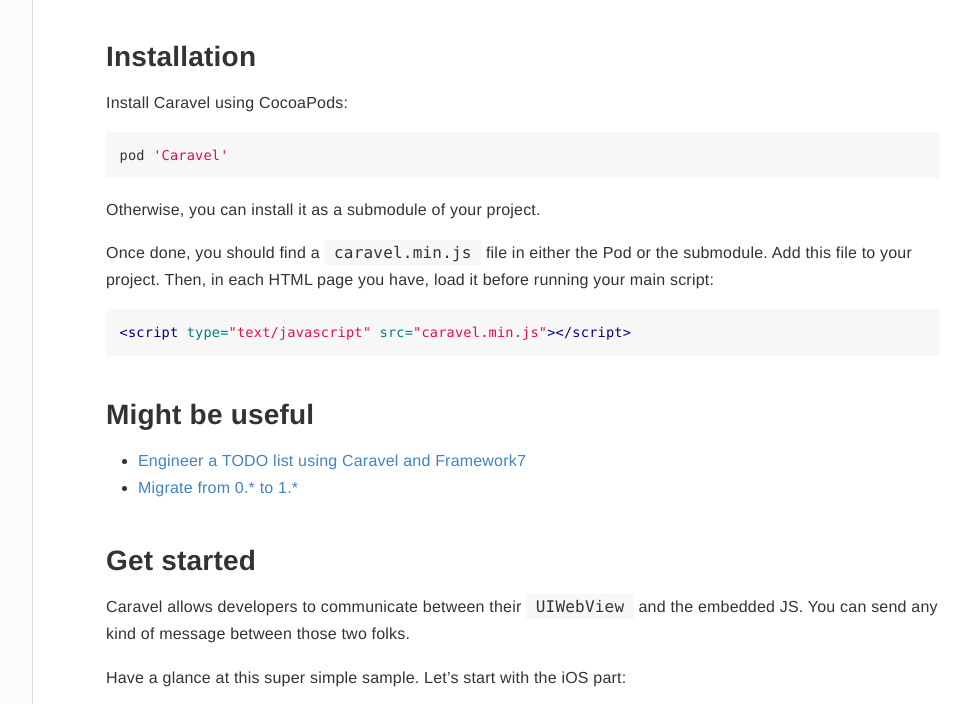
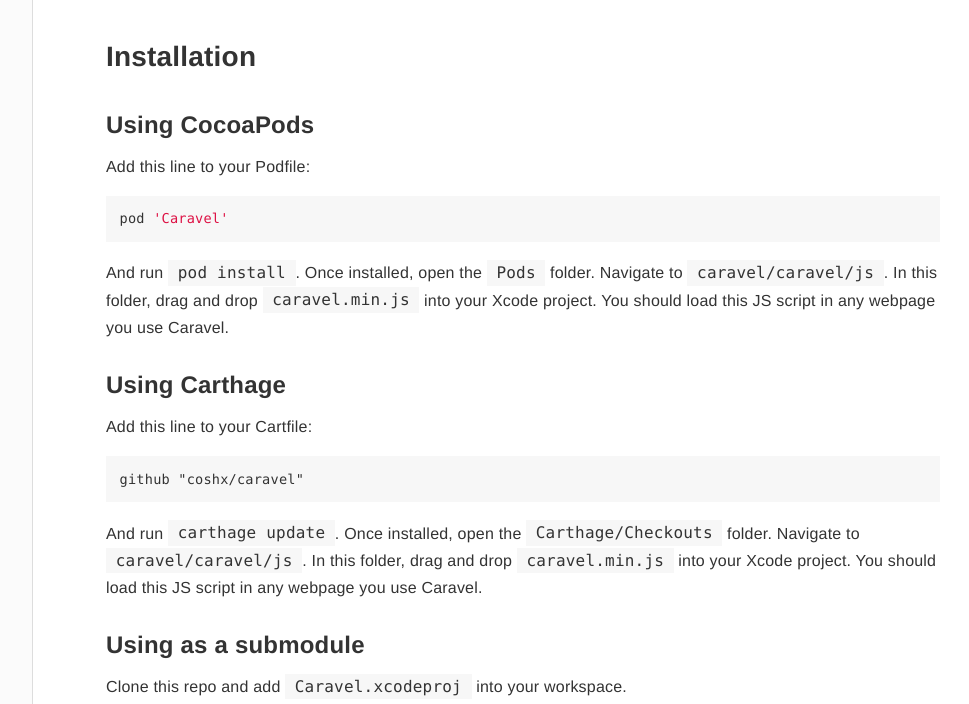
Before and after one commit to coshx/caravel, a plain HTML site: page index.html in a window 1280 px wide. Shown: the part 1748-2452 px from the top of the page, without its empty margins (267-1236 px from the left). Drawn offline with Linux system fonts and the light colour scheme.

Commit message:
Tue Jan 19 19:02:16 PST 2016

```diff
--- a/index.html
+++ b/index.html
@@ -109,16 +109,23 @@
 </ul></li>
 </ul>
 <a href='#installation' class='anchor' aria-hidden=true><span class="header-anchor"></span></a><h2 id='installation'>Installation</h2>
+<a href='#using_cocoapods' class='anchor' aria-hidden=true><span class="header-anchor"></span></a><h3 id='using_cocoapods'>Using CocoaPods</h3>
 
-<p>Install Caravel using CocoaPods:</p>
+<p>Add this line to your Podfile:</p>
 <pre class="highlight ruby"><code><span class="n">pod</span> <span class="s1">'Caravel'</span>
 </code></pre>
 
-<p>Otherwise, you can install it as a submodule of your project.</p>
+<p>And run <code>pod install</code>. Once installed, open the <code>Pods</code> folder. Navigate to <code>caravel/caravel/js</code>. In this folder, drag and drop <code>caravel.min.js</code> into your Xcode project. You should load this JS script in any webpage you use Caravel.</p>
+<a href='#using_carthage' class='anchor' aria-hidden=true><span class="header-anchor"></span></a><h3 id='using_carthage'>Using Carthage</h3>
 
-<p>Once done, you should find a <code>caravel.min.js</code> file in either the Pod or the submodule. Add this file to your project. Then, in each HTML page you have, load it before running your main script:</p>
-<pre class="highlight html"><code><span class="nt">&lt;script </span><span class="na">type=</span><span class="s">"text/javascript"</span> <span class="na">src=</span><span class="s">"caravel.min.js"</span><span class="nt">&gt;&lt;/script&gt;</span>
+<p>Add this line to your Cartfile:</p>
+<pre class="highlight plaintext"><code>github "coshx/caravel"
 </code></pre>
+
+<p>And run <code>carthage update</code>. Once installed, open the <code>Carthage/Checkouts</code> folder. Navigate to <code>caravel/caravel/js</code>. In this folder, drag and drop <code>caravel.min.js</code> into your Xcode project. You should load this JS script in any webpage you use Caravel.</p>
+<a href='#using_as_a_submodule' class='anchor' aria-hidden=true><span class="header-anchor"></span></a><h3 id='using_as_a_submodule'>Using as a submodule</h3>
+
+<p>Clone this repo and add <code>Caravel.xcodeproj</code> into your workspace. </p>
 <a href='#might_be_useful' class='anchor' aria-hidden=true><span class="header-anchor"></span></a><h2 id='might_be_useful'>Might be useful</h2>
 
 <ul>
@@ -208,7 +215,7 @@
       </article>
     </div>
     <section class="footer">
-      <p>&copy; 2016 <a class="link" href="http://www.coshx.com/" target="_blank" rel="external">Coshx Labs</a>. All rights reserved. (Last updated: 2016-01-13)</p>
+      <p>&copy; 2016 <a class="link" href="http://www.coshx.com/" target="_blank" rel="external">Coshx Labs</a>. All rights reserved. (Last updated: 2016-01-19)</p>
       <p>Generated by <a class="link" href="https://github.com/realm/jazzy" target="_blank" rel="external">jazzy ♪♫ v0.5.0</a>, a <a class="link" href="http://realm.io" target="_blank" rel="external">Realm</a> project.</p>
     </section>
   </body>
```
Also changed, not shown: Classes.html (+1 -1 lines), Classes/Caravel.html (+1 -1 lines), Classes/EventBus.html (+1 -1 lines), Enums.html (+1 -1 lines), Enums/CaravelError.html (+1 -1 lines).
